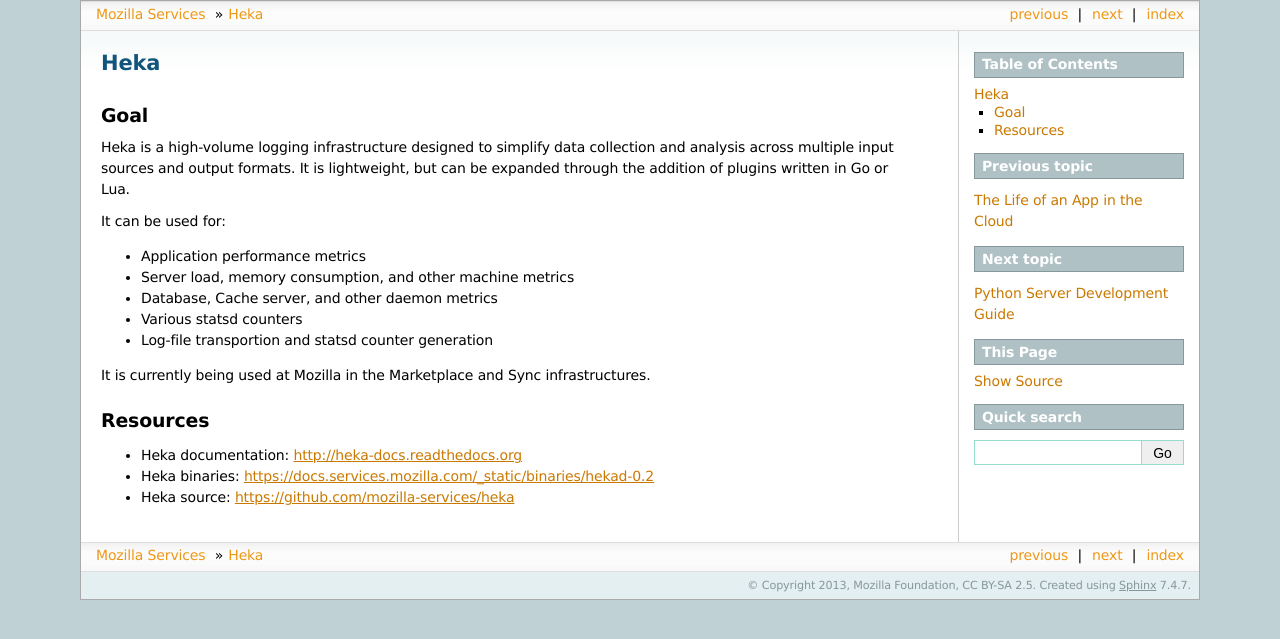
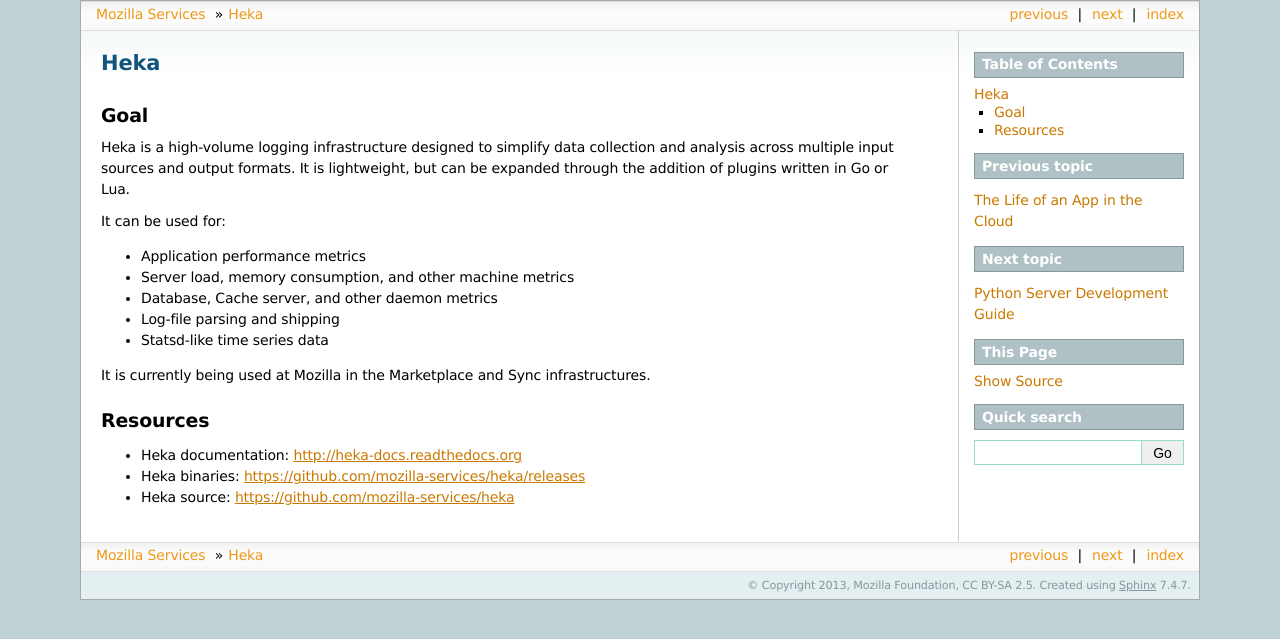
Before and after one commit to mozilla-services/docs, a Sphinx documentation site: the page built from source/heka/index.rst, in a window 1280 px wide. Shown: the top 639 px of the page. Built offline with Sphinx 7.4.7, drawn with Linux system fonts in a browser that asks for light colours; the version number could not be read and is left out.

Commit message:
Remove Heka binaries and point to releases page on github.

```diff
--- a/source/heka/index.rst
+++ b/source/heka/index.rst
@@ -14,8 +14,8 @@
 - Application performance metrics
 - Server load, memory consumption, and other machine metrics
 - Database, Cache server, and other daemon metrics
-- Various statsd counters
-- Log-file transportion and statsd counter generation
+- Log-file parsing and shipping
+- Statsd-like time series data
 
 It is currently being used at Mozilla in the Marketplace and Sync infrastructures.
 
@@ -23,5 +23,5 @@
 =========
 
 - Heka documentation: http://heka-docs.readthedocs.org
-- Heka binaries: https://docs.services.mozilla.com/_static/binaries/hekad-0.2
+- Heka binaries: https://github.com/mozilla-services/heka/releases
 - Heka source: https://github.com/mozilla-services/heka
```
Also changed, not shown: 16 other files.
